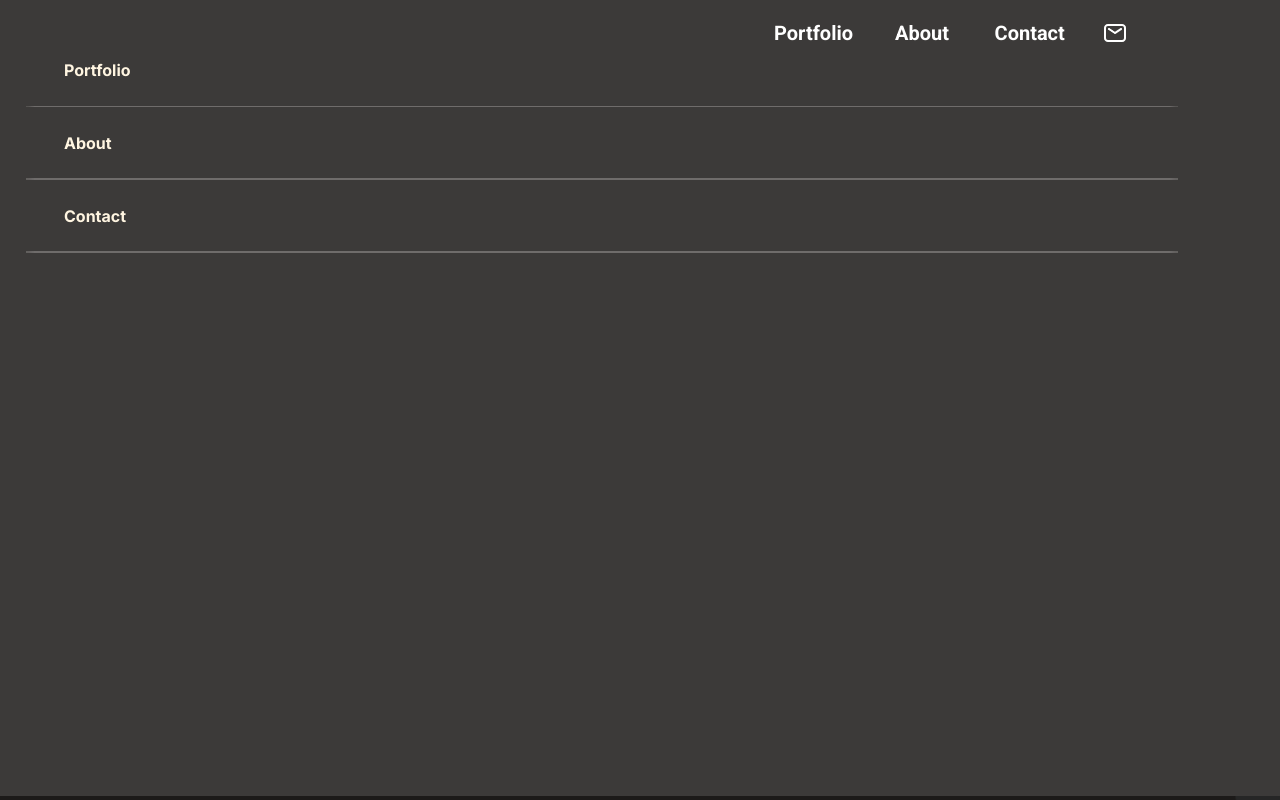
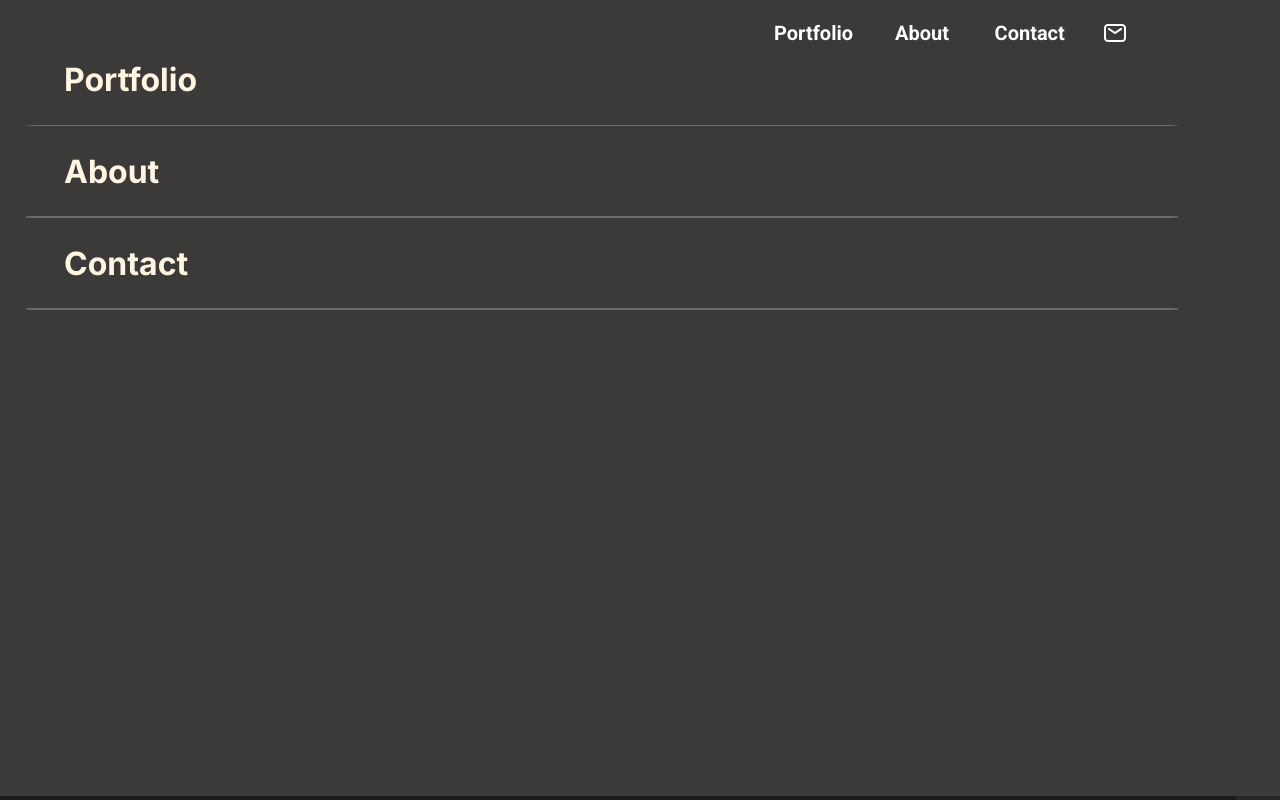
Before and after one commit to deniodev/Personal-Portfolio, a website: page index.html in a window 1280 px wide. Both pictures are taken after a click on the element 947 px from the left and 0 px from the top of the page. Shown: the top 800 px of the page. Drawn offline with Linux system fonts and the light colour scheme.

Commit message:
increase the size menu options & decrese the size of the close button

```diff
--- a/style.css
+++ b/style.css
@@ -55,7 +55,7 @@
 }
 
 .bar {
-  width: 55%;
+  width: 40%;
   height: 6%;
   margin: 6%;
   border-radius: 10%;
@@ -151,6 +151,7 @@ main {
   width: 90%;
   font-family: 'Inter', serif;
   color: #fff5e1;
+  font-size: 32px;
 }
 
 .asidebar {
```
